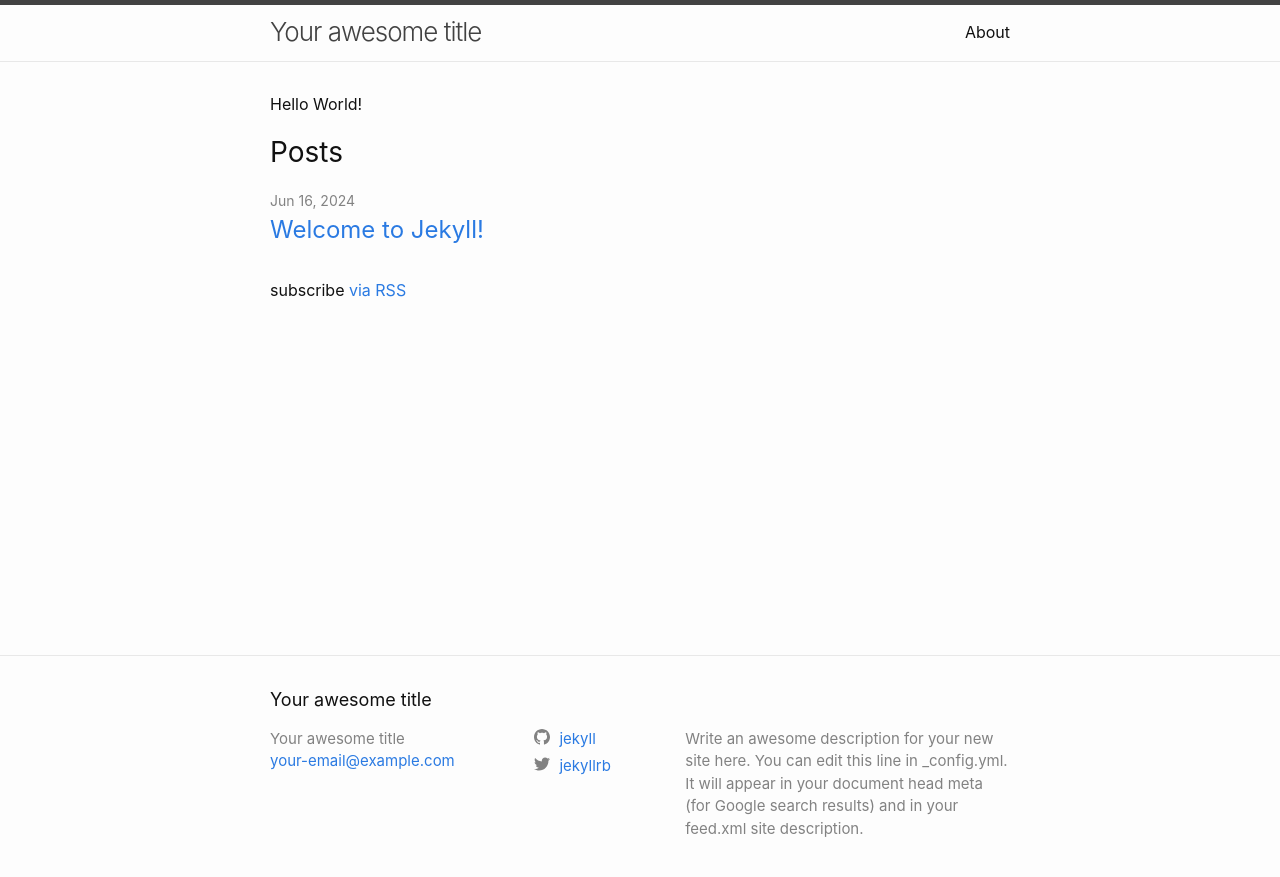
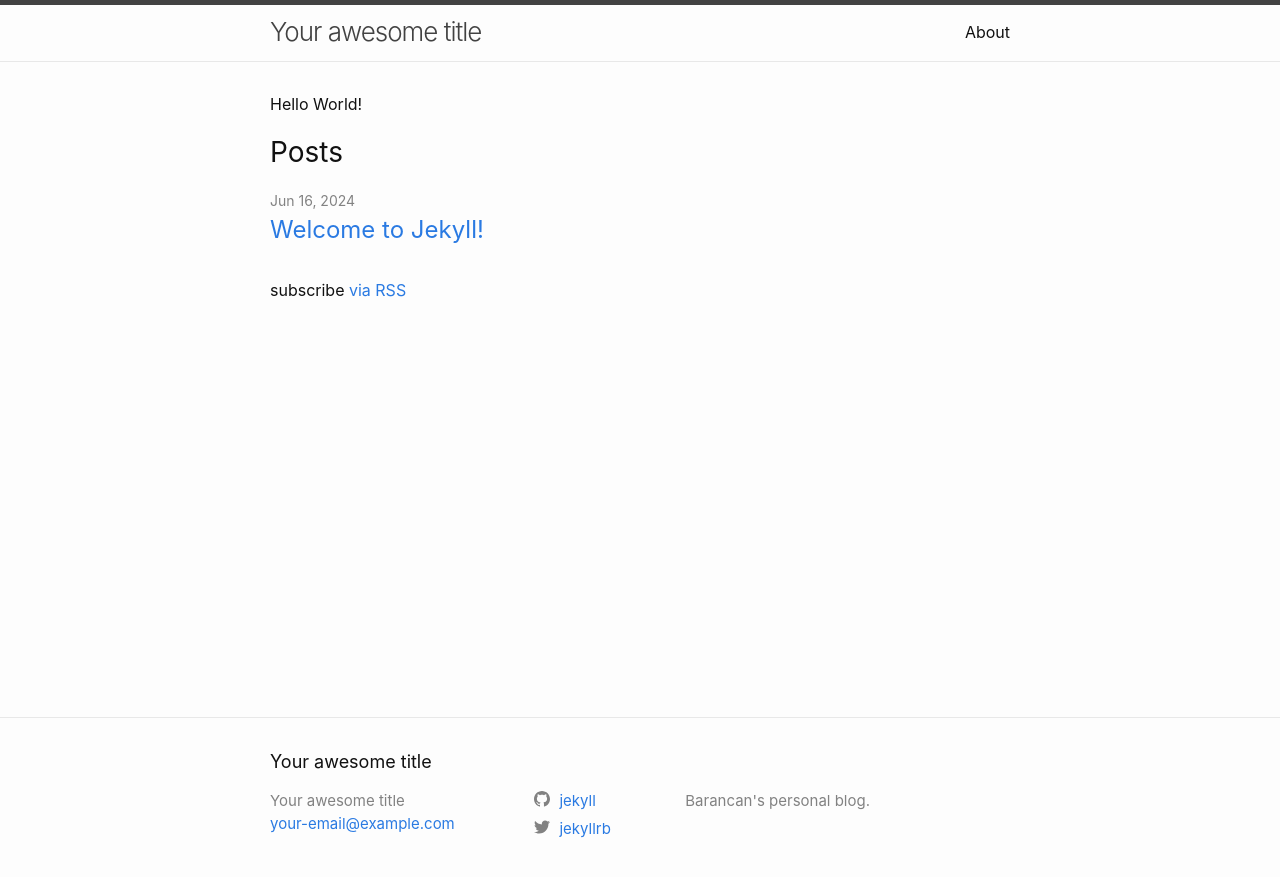
Before and after one commit to barancansnmz/github-pages-with-docker, a Jekyll site: the page built from index.md, in a window 1280 px wide. Shown: the top 877 px of the page. Built offline with Jekyll 4.4.1, drawn with Linux system fonts in a browser that asks for light colours.

Commit message:
change name

```diff
--- a/_config.yml
+++ b/_config.yml
@@ -16,10 +16,8 @@
 title: Your awesome title
 email: your-email@example.com
 description: >- # this means to ignore newlines until "baseurl:"
-  Write an awesome description for your new site here. You can edit this
-  line in _config.yml. It will appear in your document head meta (for
-  Google search results) and in your feed.xml site description.
-baseurl: "/github-pages-with-docker" # the subpath of your site, e.g. /blog
+  Barancan's personal blog.
+baseurl: "/barancansnmz.github.io" # the subpath of your site, e.g. /blog
 url: "https://barancansnmz/github.io" # the base hostname & protocol for your site, e.g. http://example.com
 twitter_username: jekyllrb
 github_username:  jekyll
```
